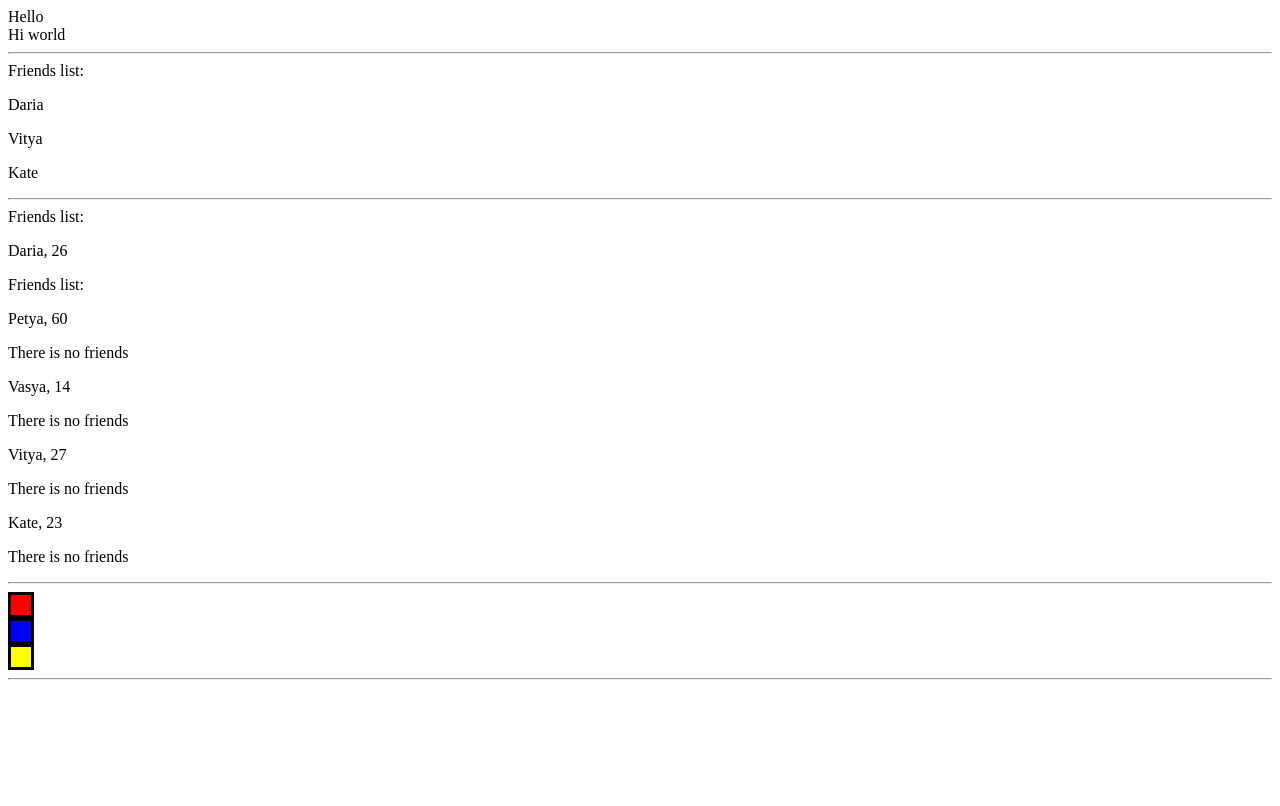
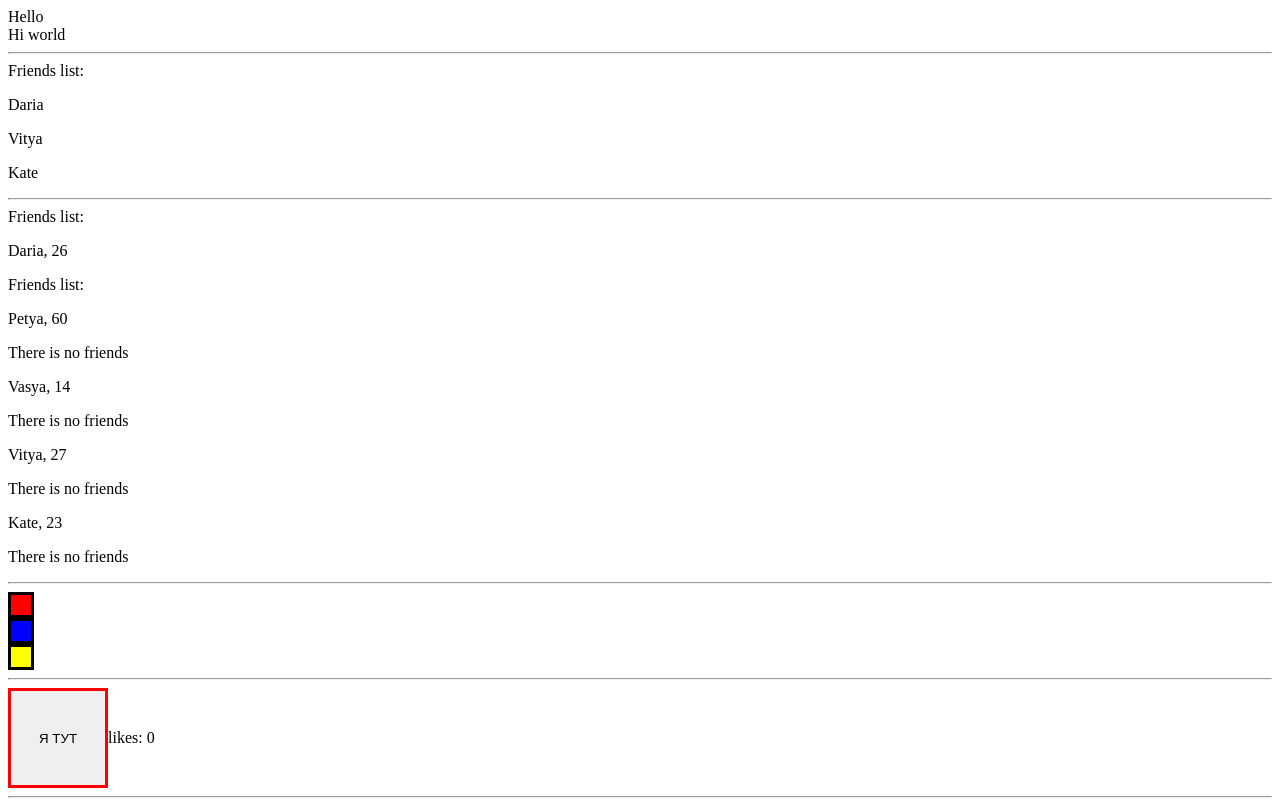
Before and after one commit to katerinati/cookbook, a React app: page / in a window 1280 px wide. Built offline with nearby package versions, Linux system fonts and the light colour scheme.

Commit message:
added likes

```diff
--- a/public/index.html
+++ b/public/index.html
@@ -14,5 +14,7 @@
 <hr>
 <div id="box-container"></div>
 <hr>
+<div id="likes-container"></div>
+<hr>
 </body>
 </html>
--- a/src/Box.js
+++ b/src/Box.js
@@ -8,8 +8,8 @@ class Box extends Component {
   constructor(props) {
     super(props);
     this.state = {
-      size: "small"
-    }
+      size: "small",
+    };
   }
   changeSize() {
     if(this.state.size == "small") {
--- /dev/null
+++ b/src/Likes.js
@@ -0,0 +1,36 @@
+import React, { Component } from "react"
+import ReactDOM from "react-dom"
+import "./likes.css"
+
+
+const likesContainer = document.querySelector("#likes-container");
+
+class Likes extends Component {
+  constructor(props) {
+    super(props);
+    this.state = {
+      like: 0
+    };
+    this.changeLikeNumberOnClick = this.changeLikeNumberOnClick.bind(this)
+  }
+
+  changeLikeNumberOnClick() {
+      this.setState({
+        like: this.state.like +1
+        }
+      )
+  }
+  render() {
+    return(
+      <div>
+          <button onClick={this.changeLikeNumberOnClick}>Я ТУТ</button>
+          likes: <span>{this.state.like}</span>
+      </div>
+    )
+  }
+}
+
+ReactDOM.render(
+  <Likes />,
+  likesContainer
+);
--- a/src/index.js
+++ b/src/index.js
@@ -2,6 +2,7 @@ import React from "react"
 import ReactDOM from "react-dom"
 import "./friends.js"
 import "./Box.js"
+import "./Likes.js"
 
 var container = document.querySelector("#container");
 var container2 = document.querySelector("#container2");
--- /dev/null
+++ b/src/likes.css
@@ -0,0 +1,5 @@
+button {
+  width: 100px;
+  height: 100px;
+  border: solid red;
+}
```
